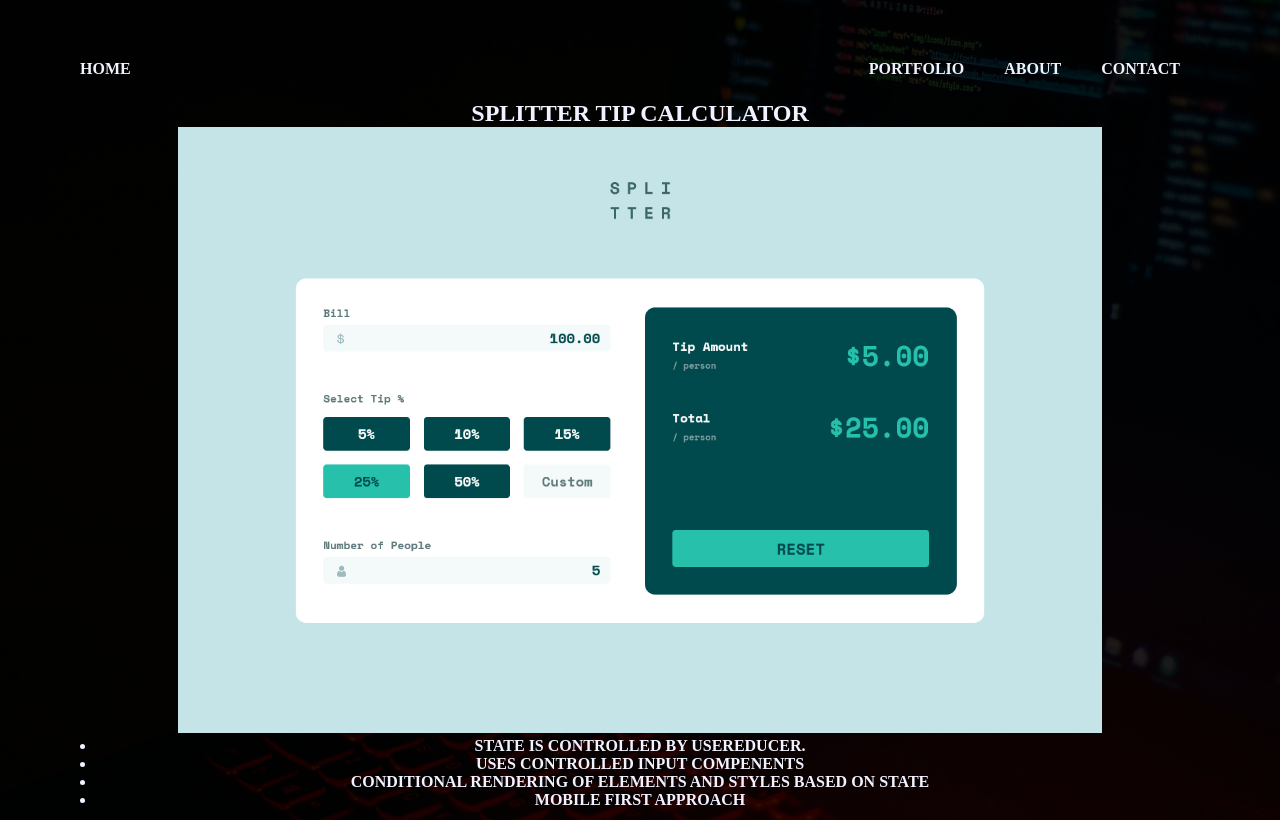
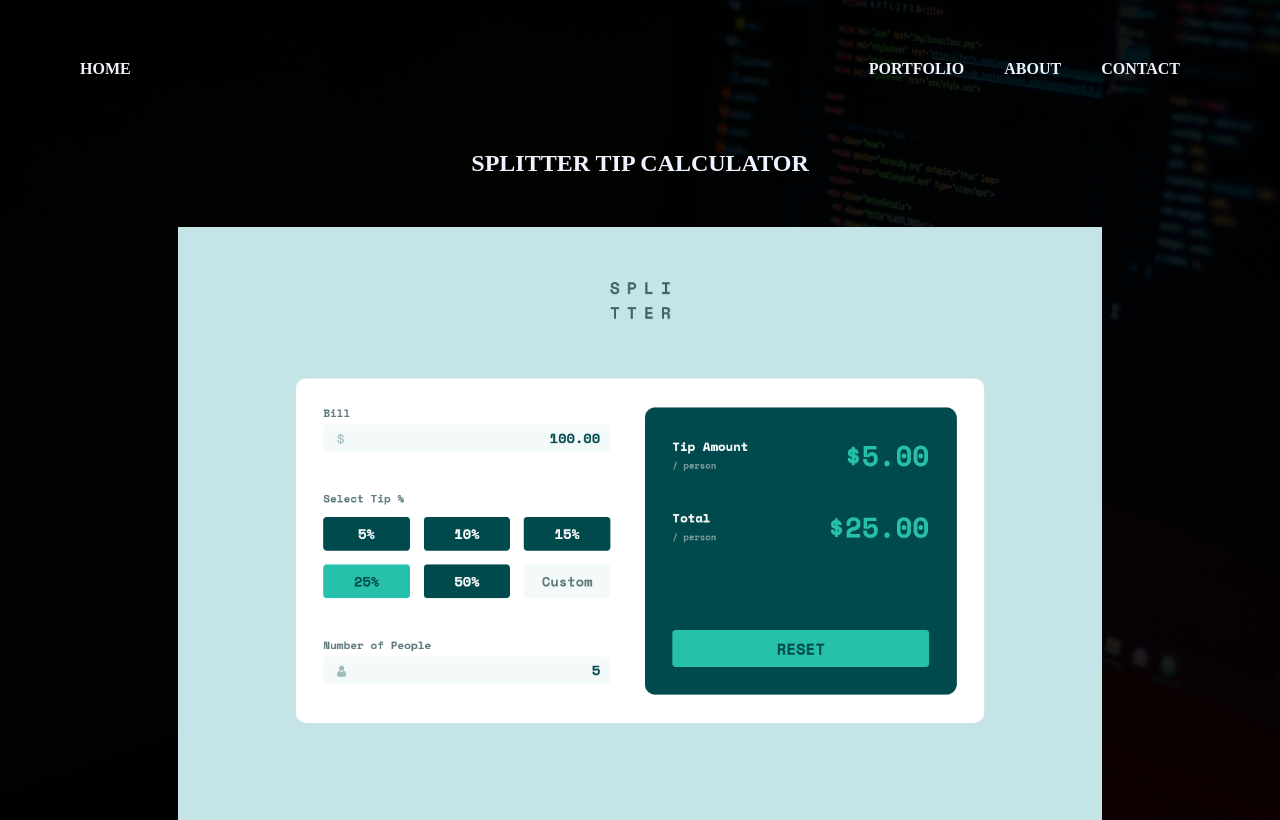
Before and after one commit to Auddity/Auddity_Portfolio_V2, a React (Create React App) app: page /portfolio/1 in a window 1280 px wide. Built offline with nearby package versions, Linux system fonts and the light colour scheme; a web font is replaced by a local one.

Commit message:
project page link added

```diff
--- a/src/components/PortfolioItem.js
+++ b/src/components/PortfolioItem.js
@@ -19,8 +19,10 @@ const PortfolioItem = () => {
     <main className="PortfolioItem">
       <article className="project">
         <h1>{project.title}</h1>
-        <img src={imageArray[id - 1]} alt={project.title} />
-        <ul className="features">
+        <a href={project.live_url} target="blank">
+          <img src={imageArray[id - 1]} alt={project.title} />
+        </a>
+        <ul className="project-features">
           {project.features.map((feature, idx) => {
             return <li key={idx}>{feature}</li>
           })}
--- a/src/data/portfolioData.json
+++ b/src/data/portfolioData.json
@@ -10,7 +10,8 @@
         "Uses controlled input compenents",
         "Conditional rendering of elements and styles based on state",
         "Mobile first approach"
-      ]
+      ],
+      "live_url": "https://fem-tip-calculator-react.vercel.app/"
     },
     {
       "id": 2,
@@ -22,7 +23,8 @@
         "CRUD functionality - User can create a player and enter their stats, edit a player's stats, update a player's stats, and delete a player",
         "Player's stats are displayed in their respective catagories and are sorted in order form highest to lowest",
         "Mobile first approach"
-      ]
+      ],
+      "live_url": "https://stat-tracker-app.vercel.app/"
     },
     {
       "id": 3,
@@ -35,7 +37,8 @@
         "Upon each succesful request a new element is added to the DOM, displaying the original URL and the shortened URL",
         "Uses the browser's clipboard API to copy the short code on a click of a button",
         "Mobile first approach"
-      ]
+      ],
+      "live_url": "https://fem-url-shortening-api-landing-page.vercel.app/"
     },
     {
       "id": 4,
@@ -44,7 +47,8 @@
       "desc": "Single page site for Spinner Studio. An audio recording and production studio",
       "features": [
         "Ability to scroll to a specific spot on the page when clicking a link"
-      ]
+      ],
+      "live_url": "https://spinner-audio.vercel.app/"
     },
     {
       "id": 5,
@@ -56,7 +60,8 @@
         "Has multiple ways of making a pledge, either directly by a button or by selecting a specific pledge option",
         "Depending on user selection, the corresponding option will be auto-selected or have no option auto-selected",
         "After each pledge a status display will be updated.  It Also has a status bar which will update"
-      ]
+      ],
+      "live_url": "https://fem-crowdfund-beige.vercel.app/"
     }
   ]
 }
--- a/src/scss/_PortfolioItem.scss
+++ b/src/scss/_PortfolioItem.scss
@@ -1,14 +1,28 @@
 .PortfolioItem {
   position: relative;
   height: calc(100vh - 80px);
-  z-index: 1;
 
   .project {
     width: 85%;
     margin-inline: auto;
+
+    h1 {
+      padding-block: 5rem;
+    }
+
+    img {
+      width: 85%;
+    }
+
+    &-features {
+      margin-block-start: 2rem;
+
+      li {
+        padding-block: .5rem;
+        line-height: 1.45;
+        letter-spacing: .2px;
+      }
+    }
   }
 
-  img{
-    width: 85%;
-  }
 }
```
